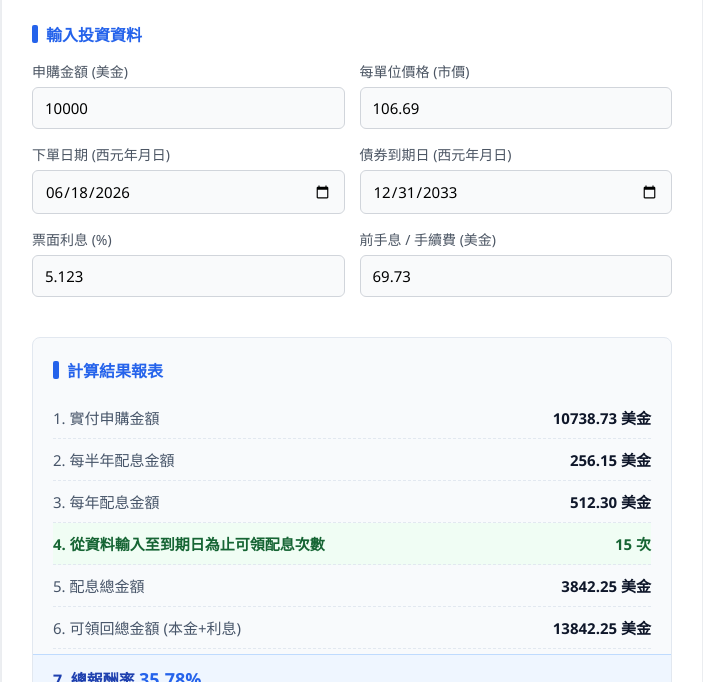
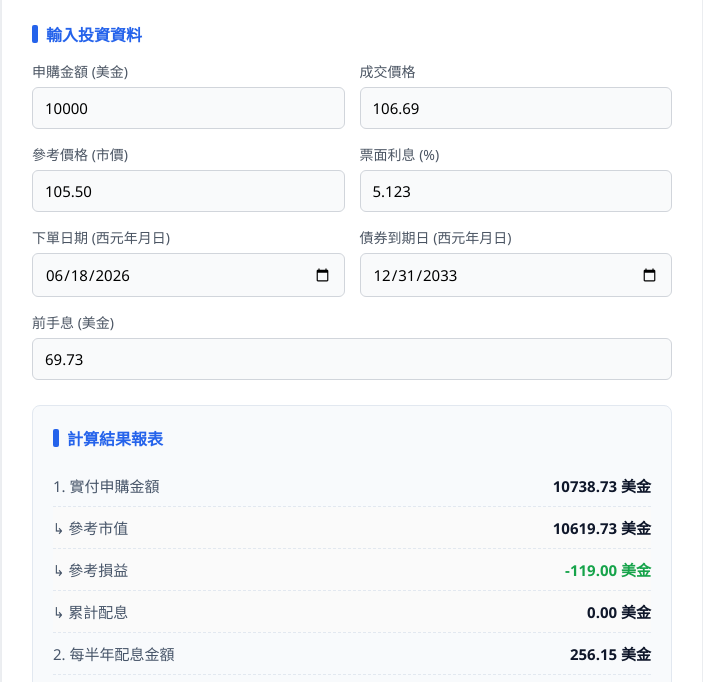
Before and after one commit to b89tiger009/Bondcalculator, a plain HTML site: page index.html in a window 1280 px wide. Shown: the part 117-799 px from the top of the page, without its empty margins (288-991 px from the left). Drawn offline with Linux system fonts and the light colour scheme.

Commit message:
Update index.html

```diff
--- a/index.html
+++ b/index.html
@@ -169,8 +169,19 @@
             <input type="number" id="faceValue" value="10000" placeholder="例如: 10000" oninput="calculate()">
         </div>
         <div class="input-group">
-            <label for="price">每單位價格 (市價)</label>
+            <label for="price">成交價格</label>
             <input type="number" id="price" value="106.69" step="0.01" placeholder="例如: 106.69" oninput="calculate()">
+        </div>
+    </div>
+
+    <div class="grid-2">
+        <div class="input-group">
+            <label for="refPrice">參考價格 (市價)</label>
+            <input type="number" id="refPrice" value="105.50" step="0.01" placeholder="例如: 105.50" oninput="calculate()">
+        </div>
+        <div class="input-group">
+            <label for="couponRate">票面利息 (%)</label>
+            <input type="number" id="couponRate" value="5.123" step="0.001" placeholder="例如: 5.123" oninput="calculate()">
         </div>
     </div>
 
@@ -185,15 +196,9 @@
         </div>
     </div>
 
-    <div class="grid-2">
-        <div class="input-group">
-            <label for="couponRate">票面利息 (%)</label>
-            <input type="number" id="couponRate" value="5.123" step="0.001" placeholder="例如: 5.123" oninput="calculate()">
-        </div>
-        <div class="input-group">
-            <label for="previousInterest">前手息 / 手續費 (美金)</label>
-            <input type="number" id="previousInterest" value="69.73" step="0.01" placeholder="例如: 69.73" oninput="calculate()">
-        </div>
+    <div class="input-group">
+        <label for="previousInterest">前手息 (美金)</label>
+        <input type="number" id="previousInterest" value="69.73" step="0.01" placeholder="例如: 69.73" oninput="calculate()">
     </div>
 
     <div class="result-box">
@@ -203,6 +208,18 @@
             <span class="result-label">1. 實付申購金額</span>
             <span class="result-value" id="res_purchaseAmount">0.00 美金</span>
         </div>
+        <div class="result-row" style="background-color: #fafafa;">
+            <span class="result-label" style="font-weight: 500; color: #475569;">↳ 參考市值</span>
+            <span class="result-value" id="res_refMarketValue">0.00 美金</span>
+        </div>
+        <div class="result-row" style="background-color: #fafafa;">
+            <span class="result-label" style="font-weight: 500; color: #475569;">↳ 參考損益</span>
+            <span class="result-value" id="res_refProfitLoss">0.00 美金</span>
+        </div>
+        <div class="result-row" style="background-color: #fafafa;">
+            <span class="result-label" style="font-weight: 500; color: #475569;">↳ 累計配息</span>
+            <span class="result-value" id="res_accumulatedInterest">0.00 美金</span>
+        </div>
         <div class="result-row">
             <span class="result-label">2. 每半年配息金額</span>
             <span class="result-value" id="res_semiAnnual">0.00 美金</span>
@@ -211,9 +228,9 @@
             <span class="result-label">3. 每年配息金額</span>
             <span class="result-value" id="res_annual">0.00 美金</span>
         </div>
-        <div class="result-row" style="background-color: #f0fdf4;">
-            <span class="result-label" style="color: #166534; font-weight: 600;">4. 從資料輸入至到期日為止可領配息次數</span>
-            <span class="result-value" id="res_count" style="color: #166534;">0 次</span>
+        <div class="result-row">
+            <span class="result-label">4. 從資料輸入至到期日為止可領配息次數</span>
+            <span class="result-value" id="res_count">0 次</span>
         </div>
         <div class="result-row">
             <span class="result-label">5. 配息總金額</span>
@@ -244,43 +261,61 @@ function calculate() {
     // 獲取輸入值
     const faceValue = parseFloat(document.getElementById('faceValue').value) || 0;
     const price = parseFloat(document.getElementById('price').value) || 0;
+    const refPrice = parseFloat(document.getElementById('refPrice').value) || 0;
     const couponRate = parseFloat(document.getElementById('couponRate').value) || 0;
     const previousInterest = parseFloat(document.getElementById('previousInterest').value) || 0;
 
     const orderDateVal = document.getElementById('orderDate').value;
     const maturityDateVal = document.getElementById('maturityDate').value;
 
-    let interestCount = 0;
+    // 1. 實付申購金額 = 【面額 X 成交價格 / 100 + 前手息】
+    const purchaseAmount = (faceValue * price / 100) + previousInterest;
 
-    // 自動計算配息次數：(債券到期日 - 下單日期) / 6個月，不足6個月不計息
-    if (orderDateVal && maturityDateVal) {
-        const orderDate = new Date(orderDateVal);
-        const maturityDate = new Date(maturityDateVal);
+    // ↳ 參考市值 = 【面額 X 參考價格 / 100 + 前手息】 (按標準債券市值計算邏輯)
+    const refMarketValue = (faceValue * refPrice / 100) + previousInterest;
 
-        if (maturityDate > orderDate) {
-            // 計算總月份差距
-            let months = (maturityDate.getFullYear() - orderDate.getFullYear()) * 12;
-            months += maturityDate.getMonth() - orderDate.getMonth();
-
-            // 處理日期的天數差距，若到期日的天數小於下單日的天數，扣除不足的一個月
-            if (maturityDate.getDate() < orderDate.getDate()) {
-                months--;
-            }
-
-            // 每6個月算一次配息，向下取整（不足6個月不計）
-            interestCount = Math.floor(months / 6);
-            if (interestCount < 0) interestCount = 0;
-        }
-    }
-
-    // 1. 申購金額 = 【面額 X 市價 / 100 + 前手息】 （此處面額即輸入的申購金額欄位）
-    const purchaseAmount = (faceValue * price / 100) + previousInterest;
+    // ↳ 參考損益 = 參考市值 - 實付申購金額
+    const refProfitLoss = refMarketValue - purchaseAmount;
 
     // 2. 每半年配息 = 面額 * 票面利息(%) / 2
     const semiAnnual = faceValue * (couponRate / 100) / 2;
 
     // 3. 每年配息 = 每半年配息 * 2
     const annual = semiAnnual * 2;
+
+    // ↳ 累計配息計算：round(( 今天日期 - 下單日期 ) / 6個月, 0) * 每半年配息金額
+    let accumulatedInterest = 0;
+    if (orderDateVal) {
+        const orderDate = new Date(orderDateVal);
+        const today = new Date(); // 今天日期
+
+        let diffMonths = (today.getFullYear() - orderDate.getFullYear()) * 12;
+        diffMonths += today.getMonth() - orderDate.getMonth();
+        // 補足天數微調
+        if (today.getDate() < orderDate.getDate()) {
+            diffMonths--;
+        }
+        // 算出期數並四捨五入到整數
+        const period = Math.round(diffMonths / 6);
+        accumulatedInterest = (period > 0 ? period : 0) * semiAnnual;
+    }
+
+    // 4. 自動邏輯：精算 (債券到期日 - 下單日期) / 6個月，不足6個月不計息
+    let interestCount = 0;
+    if (orderDateVal && maturityDateVal) {
+        const orderDate = new Date(orderDateVal);
+        const maturityDate = new Date(maturityDateVal);
+
+        if (maturityDate > orderDate) {
+            let months = (maturityDate.getFullYear() - orderDate.getFullYear()) * 12;
+            months += maturityDate.getMonth() - orderDate.getMonth();
+            if (maturityDate.getDate() < orderDate.getDate()) {
+                months--;
+            }
+            interestCount = Math.floor(months / 6);
+            if (interestCount < 0) interestCount = 0;
+        }
+    }
 
     // 5. 配息總金額 = 每半年配息 * 次數
     const totalInterest = semiAnnual * interestCount;
@@ -296,6 +331,20 @@ function calculate() {
 
     // 渲染至網頁中
     document.getElementById('res_purchaseAmount').innerText = purchaseAmount.toFixed(2) + ' 美金';
+    document.getElementById('res_refMarketValue').innerText = refMarketValue.toFixed(2) + ' 美金';
+
+    // 損益著色處理（正數紅、負數綠/或一般）
+    const refPL_element = document.getElementById('res_refProfitLoss');
+    refPL_element.innerText = refProfitLoss.toFixed(2) + ' 美金';
+    if (refProfitLoss > 0) {
+        refPL_element.style.color = '#dc2626'; // 紅色
+    } else if (refProfitLoss < 0) {
+        refPL_element.style.color = '#16a34a'; // 綠色
+    } else {
+        refPL_element.style.color = '#0f172a';
+    }
+
+    document.getElementById('res_accumulatedInterest').innerText = accumulatedInterest.toFixed(2) + ' 美金';
     document.getElementById('res_semiAnnual').innerText = semiAnnual.toFixed(2) + ' 美金';
     document.getElementById('res_annual').innerText = annual.toFixed(2) + ' 美金';
     document.getElementById('res_count').innerText = interestCount + ' 次';
```
